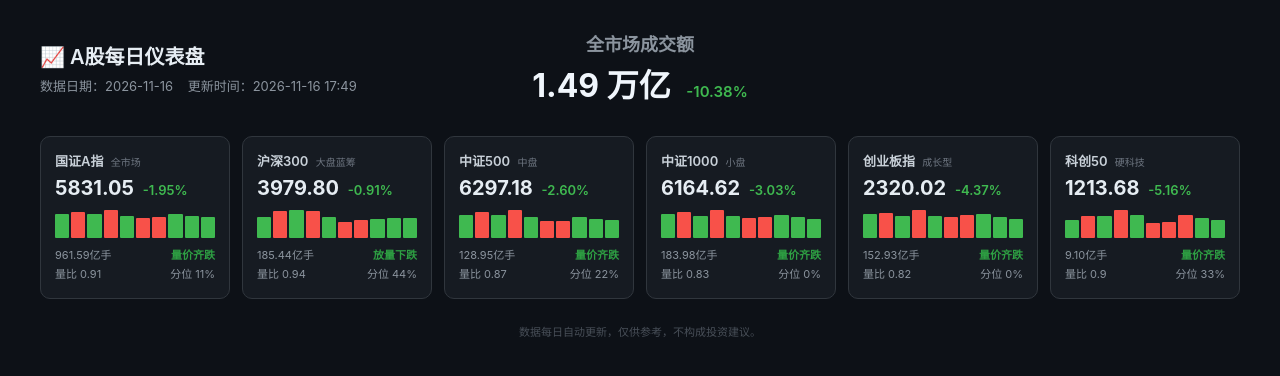
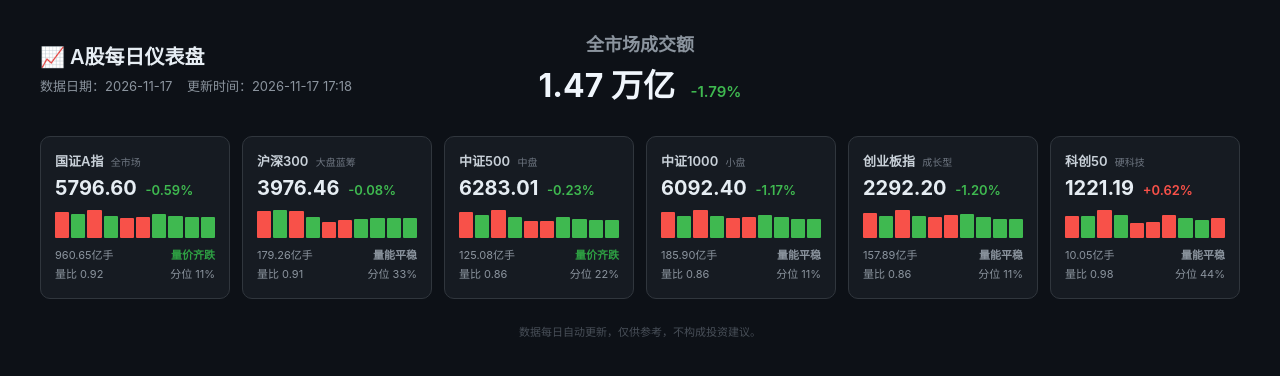
Before and after one commit to K122Y/review-dashboard, a plain HTML site: page index.html in a window 1280 px wide. Drawn offline with Linux system fonts and the light colour scheme.

Commit message:
deploy: 48006fec9d9e72462cc81865dcf864a11544db01

```diff
--- a/index.html
+++ b/index.html
@@ -89,11 +89,11 @@
   <div class="header">
     <div class="header-left">
       <h1>📈 A股每日仪表盘</h1>
-      <div class="date">数据日期：2026-11-16 &nbsp;&nbsp; 更新时间：2026-11-16 17:49</div>
+      <div class="date">数据日期：2026-11-17 &nbsp;&nbsp; 更新时间：2026-11-17 17:18</div>
     </div>
     <div class="header-center">
       <div class="total-label">全市场成交额</div>
-      <div class="total-value">1.49 万亿 <span class="total-change down">-10.38%</span></div>
+      <div class="total-value">1.47 万亿 <span class="total-change down">-1.79%</span></div>
     </div>
     <div class="header-right"></div>
   </div>
@@ -102,85 +102,85 @@
 
         <div class="card">
           <div class="idx-name">国证A指 <span class="tag">全市场</span></div>
-          <div class="idx-price">5831.05 <span class="down">-1.95%</span></div>
-          <div class="bars"><div class="bar" style="height:24px; background:#3fb950"></div><div class="bar" style="height:26px; background:#f85149"></div><div class="bar" style="height:24px; background:#3fb950"></div><div class="bar" style="height:28px; background:#f85149"></div><div class="bar" style="height:22px; background:#3fb950"></div><div class="bar" style="height:20px; background:#f85149"></div><div class="bar" style="height:21px; background:#f85149"></div><div class="bar" style="height:24px; background:#3fb950"></div><div class="bar" style="height:22px; background:#3fb950"></div><div class="bar" style="height:21px; background:#3fb950"></div></div>
+          <div class="idx-price">5796.60 <span class="down">-0.59%</span></div>
+          <div class="bars"><div class="bar" style="height:26px; background:#f85149"></div><div class="bar" style="height:24px; background:#3fb950"></div><div class="bar" style="height:28px; background:#f85149"></div><div class="bar" style="height:22px; background:#3fb950"></div><div class="bar" style="height:20px; background:#f85149"></div><div class="bar" style="height:21px; background:#f85149"></div><div class="bar" style="height:24px; background:#3fb950"></div><div class="bar" style="height:22px; background:#3fb950"></div><div class="bar" style="height:21px; background:#3fb950"></div><div class="bar" style="height:21px; background:#3fb950"></div></div>
           <div class="bottom-line">
-            <span>961.59亿手</span>
+            <span>960.65亿手</span>
             <span class="label down-strong">量价齐跌</span>
           </div>
           <div class="bottom-line">
-            <span title="今日成交量 ÷ 过去10日平均成交量">量比 0.91</span>
+            <span title="今日成交量 ÷ 过去10日平均成交量">量比 0.92</span>
             <span title="今日成交量在近10日中的百分位排名">分位 11%</span>
           </div>
         </div>
 
         <div class="card">
           <div class="idx-name">沪深300 <span class="tag">大盘蓝筹</span></div>
-          <div class="idx-price">3979.80 <span class="down">-0.91%</span></div>
-          <div class="bars"><div class="bar" style="height:21px; background:#3fb950"></div><div class="bar" style="height:27px; background:#f85149"></div><div class="bar" style="height:28px; background:#3fb950"></div><div class="bar" style="height:27px; background:#f85149"></div><div class="bar" style="height:21px; background:#3fb950"></div><div class="bar" style="height:16px; background:#f85149"></div><div class="bar" style="height:18px; background:#f85149"></div><div class="bar" style="height:19px; background:#3fb950"></div><div class="bar" style="height:20px; background:#3fb950"></div><div class="bar" style="height:20px; background:#3fb950"></div></div>
+          <div class="idx-price">3976.46 <span class="down">-0.08%</span></div>
+          <div class="bars"><div class="bar" style="height:27px; background:#f85149"></div><div class="bar" style="height:28px; background:#3fb950"></div><div class="bar" style="height:27px; background:#f85149"></div><div class="bar" style="height:21px; background:#3fb950"></div><div class="bar" style="height:16px; background:#f85149"></div><div class="bar" style="height:18px; background:#f85149"></div><div class="bar" style="height:19px; background:#3fb950"></div><div class="bar" style="height:20px; background:#3fb950"></div><div class="bar" style="height:20px; background:#3fb950"></div><div class="bar" style="height:20px; background:#3fb950"></div></div>
           <div class="bottom-line">
-            <span>185.44亿手</span>
-            <span class="label down-strong">放量下跌</span>
+            <span>179.26亿手</span>
+            <span class="label flat">量能平稳</span>
           </div>
           <div class="bottom-line">
-            <span title="今日成交量 ÷ 过去10日平均成交量">量比 0.94</span>
-            <span title="今日成交量在近10日中的百分位排名">分位 44%</span>
+            <span title="今日成交量 ÷ 过去10日平均成交量">量比 0.91</span>
+            <span title="今日成交量在近10日中的百分位排名">分位 33%</span>
           </div>
         </div>
 
         <div class="card">
           <div class="idx-name">中证500 <span class="tag">中盘</span></div>
-          <div class="idx-price">6297.18 <span class="down">-2.60%</span></div>
-          <div class="bars"><div class="bar" style="height:23px; background:#3fb950"></div><div class="bar" style="height:26px; background:#f85149"></div><div class="bar" style="height:23px; background:#3fb950"></div><div class="bar" style="height:28px; background:#f85149"></div><div class="bar" style="height:21px; background:#3fb950"></div><div class="bar" style="height:17px; background:#f85149"></div><div class="bar" style="height:17px; background:#f85149"></div><div class="bar" style="height:21px; background:#3fb950"></div><div class="bar" style="height:19px; background:#3fb950"></div><div class="bar" style="height:18px; background:#3fb950"></div></div>
+          <div class="idx-price">6283.01 <span class="down">-0.23%</span></div>
+          <div class="bars"><div class="bar" style="height:26px; background:#f85149"></div><div class="bar" style="height:23px; background:#3fb950"></div><div class="bar" style="height:28px; background:#f85149"></div><div class="bar" style="height:21px; background:#3fb950"></div><div class="bar" style="height:17px; background:#f85149"></div><div class="bar" style="height:17px; background:#f85149"></div><div class="bar" style="height:21px; background:#3fb950"></div><div class="bar" style="height:19px; background:#3fb950"></div><div class="bar" style="height:18px; background:#3fb950"></div><div class="bar" style="height:18px; background:#3fb950"></div></div>
           <div class="bottom-line">
-            <span>128.95亿手</span>
+            <span>125.08亿手</span>
             <span class="label down-strong">量价齐跌</span>
           </div>
           <div class="bottom-line">
-            <span title="今日成交量 ÷ 过去10日平均成交量">量比 0.87</span>
+            <span title="今日成交量 ÷ 过去10日平均成交量">量比 0.86</span>
             <span title="今日成交量在近10日中的百分位排名">分位 22%</span>
           </div>
         </div>
 
         <div class="card">
           <div class="idx-name">中证1000 <span class="tag">小盘</span></div>
-          <div class="idx-price">6164.62 <span class="down">-3.03%</span></div>
-          <div class="bars"><div class="bar" style="height:24px; background:#3fb950"></div><div class="bar" style="height:26px; background:#f85149"></div><div class="bar" style="height:22px; background:#3fb950"></div><div class="bar" style="height:28px; background:#f85149"></div><div class="bar" style="height:22px; background:#3fb950"></div><div class="bar" style="height:20px; background:#f85149"></div><div class="bar" style="height:21px; background:#f85149"></div><div class="bar" style="height:23px; background:#3fb950"></div><div class="bar" style="height:21px; background:#3fb950"></div><div class="bar" style="height:19px; background:#3fb950"></div></div>
+          <div class="idx-price">6092.40 <span class="down">-1.17%</span></div>
+          <div class="bars"><div class="bar" style="height:26px; background:#f85149"></div><div class="bar" style="height:22px; background:#3fb950"></div><div class="bar" style="height:28px; background:#f85149"></div><div class="bar" style="height:22px; background:#3fb950"></div><div class="bar" style="height:20px; background:#f85149"></div><div class="bar" style="height:21px; background:#f85149"></div><div class="bar" style="height:23px; background:#3fb950"></div><div class="bar" style="height:21px; background:#3fb950"></div><div class="bar" style="height:19px; background:#3fb950"></div><div class="bar" style="height:19px; background:#3fb950"></div></div>
           <div class="bottom-line">
-            <span>183.98亿手</span>
-            <span class="label down-strong">量价齐跌</span>
+            <span>185.90亿手</span>
+            <span class="label flat">量能平稳</span>
           </div>
           <div class="bottom-line">
-            <span title="今日成交量 ÷ 过去10日平均成交量">量比 0.83</span>
-            <span title="今日成交量在近10日中的百分位排名">分位 0%</span>
+            <span title="今日成交量 ÷ 过去10日平均成交量">量比 0.86</span>
+            <span title="今日成交量在近10日中的百分位排名">分位 11%</span>
           </div>
         </div>
 
         <div class="card">
           <div class="idx-name">创业板指 <span class="tag">成长型</span></div>
-          <div class="idx-price">2320.02 <span class="down">-4.37%</span></div>
-          <div class="bars"><div class="bar" style="height:24px; background:#3fb950"></div><div class="bar" style="height:25px; background:#f85149"></div><div class="bar" style="height:22px; background:#3fb950"></div><div class="bar" style="height:28px; background:#f85149"></div><div class="bar" style="height:22px; background:#3fb950"></div><div class="bar" style="height:21px; background:#f85149"></div><div class="bar" style="height:23px; background:#f85149"></div><div class="bar" style="height:24px; background:#3fb950"></div><div class="bar" style="height:21px; background:#3fb950"></div><div class="bar" style="height:19px; background:#3fb950"></div></div>
+          <div class="idx-price">2292.20 <span class="down">-1.20%</span></div>
+          <div class="bars"><div class="bar" style="height:25px; background:#f85149"></div><div class="bar" style="height:22px; background:#3fb950"></div><div class="bar" style="height:28px; background:#f85149"></div><div class="bar" style="height:22px; background:#3fb950"></div><div class="bar" style="height:21px; background:#f85149"></div><div class="bar" style="height:23px; background:#f85149"></div><div class="bar" style="height:24px; background:#3fb950"></div><div class="bar" style="height:21px; background:#3fb950"></div><div class="bar" style="height:19px; background:#3fb950"></div><div class="bar" style="height:19px; background:#3fb950"></div></div>
           <div class="bottom-line">
-            <span>152.93亿手</span>
-            <span class="label down-strong">量价齐跌</span>
+            <span>157.89亿手</span>
+            <span class="label flat">量能平稳</span>
           </div>
           <div class="bottom-line">
-            <span title="今日成交量 ÷ 过去10日平均成交量">量比 0.82</span>
-            <span title="今日成交量在近10日中的百分位排名">分位 0%</span>
+            <span title="今日成交量 ÷ 过去10日平均成交量">量比 0.86</span>
+            <span title="今日成交量在近10日中的百分位排名">分位 11%</span>
           </div>
         </div>
 
         <div class="card">
           <div class="idx-name">科创50 <span class="tag">硬科技</span></div>
-          <div class="idx-price">1213.68 <span class="down">-5.16%</span></div>
-          <div class="bars"><div class="bar" style="height:18px; background:#3fb950"></div><div class="bar" style="height:22px; background:#f85149"></div><div class="bar" style="height:22px; background:#3fb950"></div><div class="bar" style="height:28px; background:#f85149"></div><div class="bar" style="height:23px; background:#3fb950"></div><div class="bar" style="height:15px; background:#f85149"></div><div class="bar" style="height:16px; background:#f85149"></div><div class="bar" style="height:23px; background:#f85149"></div><div class="bar" style="height:20px; background:#3fb950"></div><div class="bar" style="height:18px; background:#3fb950"></div></div>
+          <div class="idx-price">1221.19 <span class="up">+0.62%</span></div>
+          <div class="bars"><div class="bar" style="height:22px; background:#f85149"></div><div class="bar" style="height:22px; background:#3fb950"></div><div class="bar" style="height:28px; background:#f85149"></div><div class="bar" style="height:23px; background:#3fb950"></div><div class="bar" style="height:15px; background:#f85149"></div><div class="bar" style="height:16px; background:#f85149"></div><div class="bar" style="height:23px; background:#f85149"></div><div class="bar" style="height:20px; background:#3fb950"></div><div class="bar" style="height:18px; background:#3fb950"></div><div class="bar" style="height:20px; background:#f85149"></div></div>
           <div class="bottom-line">
-            <span>9.10亿手</span>
-            <span class="label down-strong">量价齐跌</span>
+            <span>10.05亿手</span>
+            <span class="label flat">量能平稳</span>
           </div>
           <div class="bottom-line">
-            <span title="今日成交量 ÷ 过去10日平均成交量">量比 0.9</span>
-            <span title="今日成交量在近10日中的百分位排名">分位 33%</span>
+            <span title="今日成交量 ÷ 过去10日平均成交量">量比 0.98</span>
+            <span title="今日成交量在近10日中的百分位排名">分位 44%</span>
           </div>
         </div>
 
```
Also changed, not shown: history.json (+34 -34 lines).
